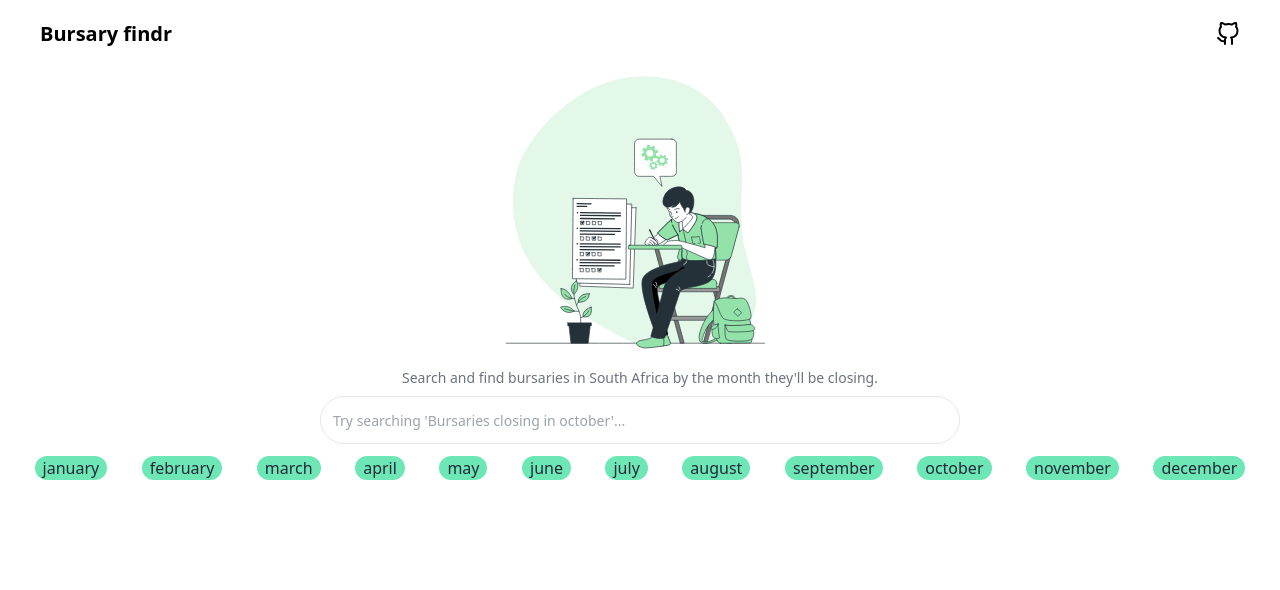
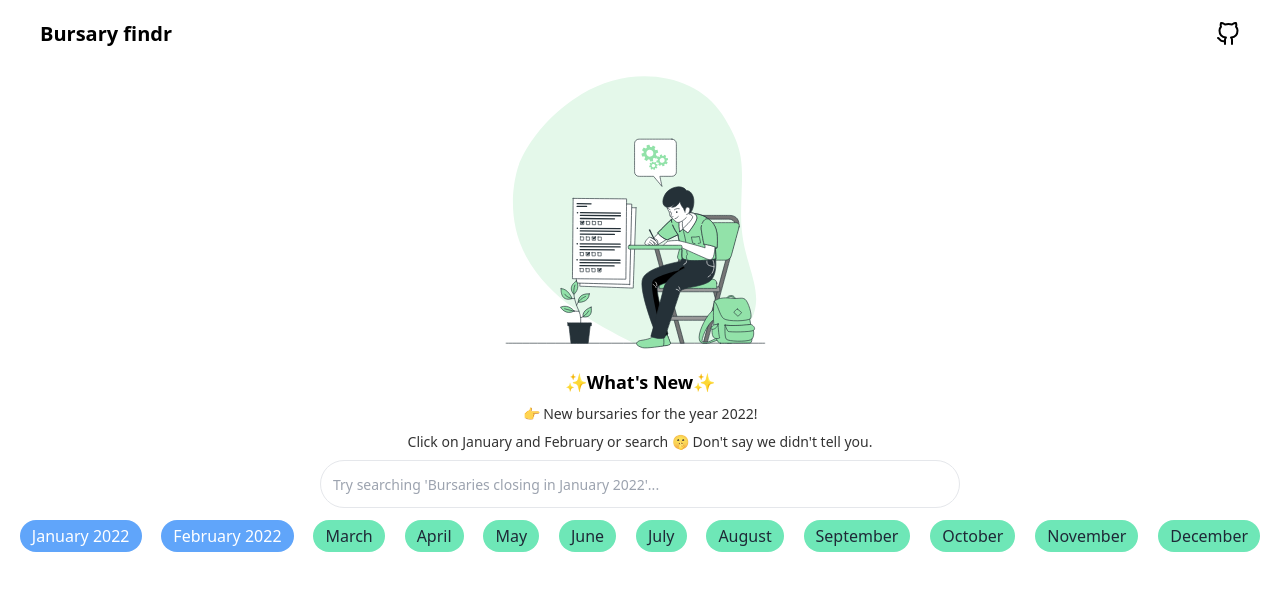
Before and after one commit to KevinRaleie-dev/bursary-findr, a React (Vite) app: page / in a window 1280 px wide. Shown: the top 590 px of the page. Built offline with nearby package versions, Linux system fonts and the light colour scheme; no server answers.

Commit message:
feature: fetch bursaries closing in 2022

```diff
--- a/src/App.jsx
+++ b/src/App.jsx
@@ -21,18 +21,18 @@ function App() {
   const { data, error, mutate } = useSwr(`${env}${search}`, fetcher);
 
   const months = [
-    'january',
-    'february',
-    'march',
-    'april',
-    'may',
-    'june',
-    'july',
-    'august',
-    'september',
-    'october',
-    'november',
-    'december'
+    'January 2022',
+    'February 2022',
+    'March',
+    'April',
+    'May',
+    'June',
+    'July',
+    'August',
+    'September',
+    'October',
+    'November',
+    'December'
   ];
 
   const handlePinSearch = (month) => {
@@ -49,10 +49,13 @@ function App() {
             play
           />
           <div className="grid place-items-center space-y-2 w-full">
-            <p className="text-sm text-gray-500 text-center">Search and find bursaries in South Africa by the month they'll be closing.</p>
+            {/* <p className="text-sm text-gray-500 text-center">Search and find bursaries in South Africa by the month they'll be closing.</p> */}
+            <p className="text-lg text-black font-semibold text-center">✨What's New✨</p>
+            <p className="text-sm text-center font-medium opacity-80">👉 New bursaries for the year 2022!</p>
+            <p className="text-sm text-center font-medium opacity-80">Click on January and February or search 🤫 Don't say we didn't tell you.</p>
             <input className="hover:shadow text-sm border px-3 w-80 h-10 sm:w-1/2 sm:h-12 rounded-full focus:outline-none"
               type="search"
-              placeholder="Try searching 'Bursaries closing in october'..."
+              placeholder="Try searching 'Bursaries closing in January 2022'..."
               onChange={(e) => setSearch(e.currentTarget.value)}
               />
           </div>
@@ -61,7 +64,10 @@ function App() {
         <div className="grid grid-flow-col grid-cols-3 grid-rows-4 gap-2 px-2 sm:flex sm:flex-row sm:justify-evenly">
           {months.map((month, i) => (
             <div key={i} onClick={() => handlePinSearch(month)} >
-              <p className="bg-green-300 px-2 rounded-full text-gray-800 cursor-pointer text-center">
+              <p className={`${month === 'January 2022' || month === 'February 2022' ?
+              'px-3 py-1 rounded-full text-white cursor-pointer text-center bg-blue-400 '
+              : 'bg-green-300 px-3 py-1 rounded-full text-gray-800 cursor-pointer text-center'}
+              `}>
                 {month}
               </p>
             </div>
--- a/src/index.css
+++ b/src/index.css
@@ -3,8 +3,8 @@
 @tailwind utilities;
 
 lds-roller {
-    display: inline-block;
-    position: relative;
+    display: grid;
+    place-items: center;
     width: 80px;
     height: 80px;
   }
```
